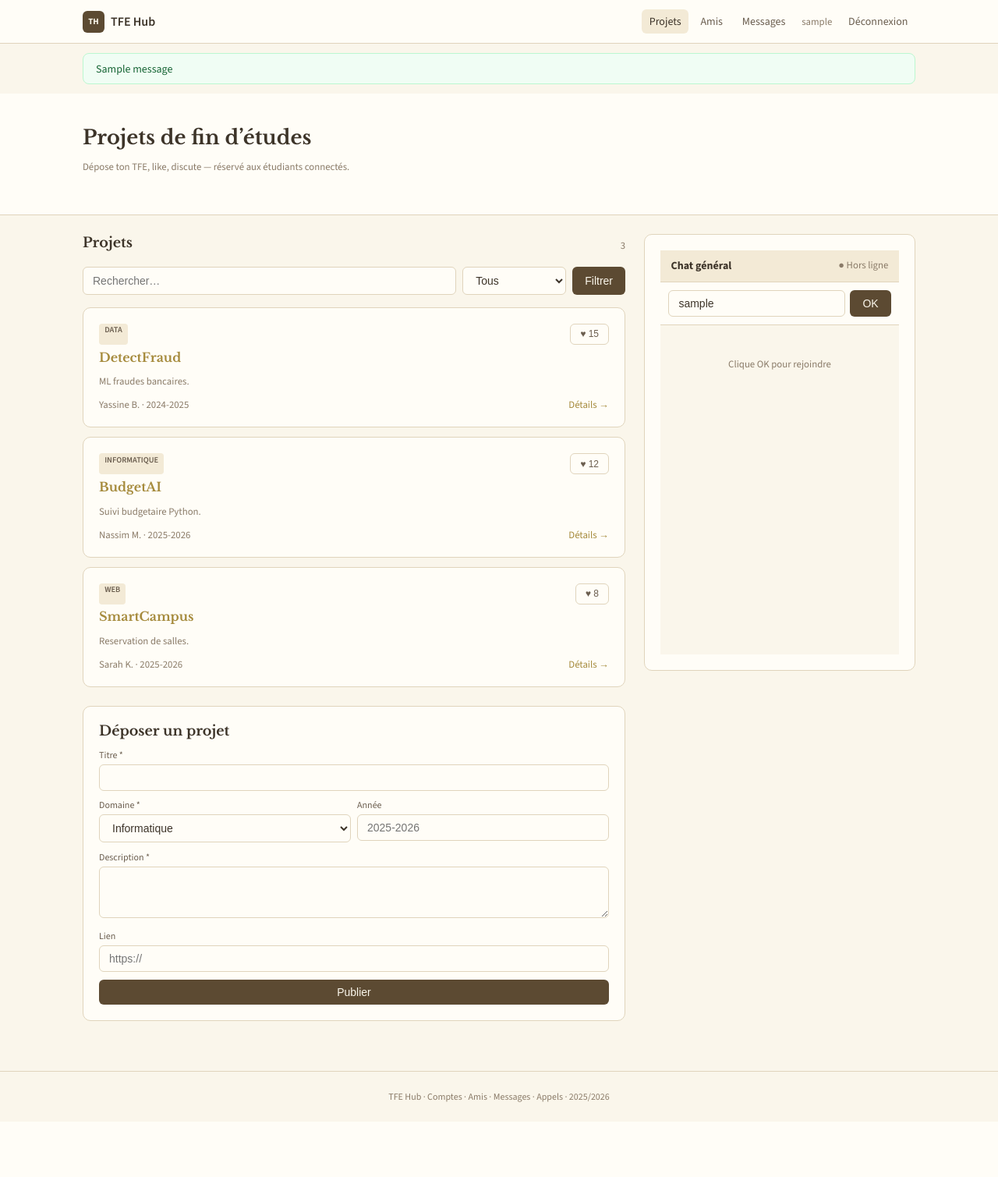
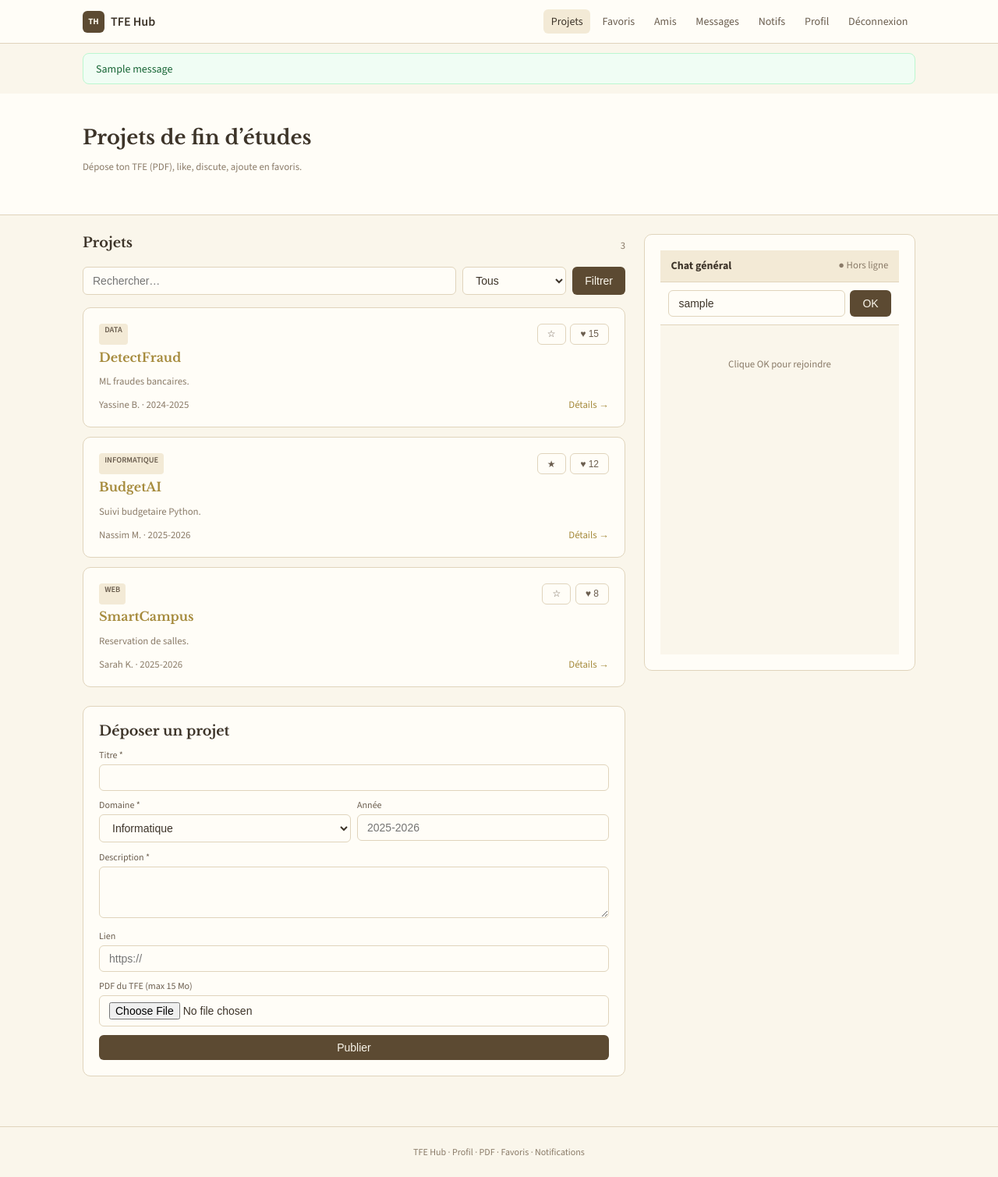
Before and after one commit to NassimMaouche/tfe-hub-live, a Flask app: page / in a window 1280 px wide. Shown: the whole page at 78% size. Before the commit the page ends 1413 px from the top, so only its background shows below. Run offline with Flask 3, Linux system fonts and the light colour scheme; the visitor is signed in with stand-in values (Sample User, id 1); data comes from the database, SQL or seed files in the repository; tables that the repository leaves empty hold one stand-in row (values such as "Sample post"); one stand-in notice (Sample message) is shown; some libraries are stand-ins or nearby versions.

Commit message:
Index with PDF upload and favorite stars

```diff
--- a/templates/index.html
+++ b/templates/index.html
@@ -14,33 +14,21 @@
       <a href="/" class="logo"><span class="logo-badge">TH</span> TFE Hub</a>
       <nav class="nav-links">
         <a href="/" class="active">Projets</a>
+        <a href="/favoris">Favoris</a>
         <a href="/amis">Amis</a>
         <a href="/messages">Messages</a>
-        <span class="muted" style="padding:0 0.35rem;">{{ current_user.username }}</span>
+        <a href="/notifications">Notifs{% if notif_count %} ({{ notif_count }}){% endif %}</a>
+        <a href="/profil">Profil</a>
         <a href="/logout">Déconnexion</a>
       </nav>
     </div>
   </header>
-  <div class="wrap">
-    {% with messages = get_flashed_messages(with_categories=true) %}
-      {% for cat, msg in messages %}
-      <div class="flash flash-{{ cat if cat in ['error','success','warning'] else 'success' }}">{{ msg }}</div>
-      {% endfor %}
-    {% endwith %}
-  </div>
-  <section class="hero">
-    <div class="wrap">
-      <h1 style="font-size:1.6rem;">Projets de fin d’études</h1>
-      <p class="muted">Dépose ton TFE, like, discute — réservé aux étudiants connectés.</p>
-    </div>
-  </section>
+  <div class="wrap">{% with messages = get_flashed_messages(with_categories=true) %}{% for cat, msg in messages %}<div class="flash flash-{{ cat if cat in ['error','success','warning'] else 'success' }}">{{ msg }}</div>{% endfor %}{% endwith %}</div>
+  <section class="hero"><div class="wrap"><h1 style="font-size:1.6rem;">Projets de fin d’études</h1><p class="muted">Dépose ton TFE (PDF), like, discute, ajoute en favoris.</p></div></section>
   <div class="wrap" style="padding-top:1.5rem;padding-bottom:2rem;">
     <div class="grid grid-main">
       <div>
-        <div style="display:flex;justify-content:space-between;align-items:center;margin-bottom:0.75rem;">
-          <h2 style="font-size:1.1rem;">Projets</h2>
-          <span class="muted">{{ projects|length }}</span>
-        </div>
+        <div style="display:flex;justify-content:space-between;align-items:center;margin-bottom:0.75rem;"><h2 style="font-size:1.1rem;">Projets</h2><span class="muted">{{ projects|length }}</span></div>
         <form method="GET" style="display:flex;flex-wrap:wrap;gap:0.5rem;margin-bottom:1rem;">
           <input class="input" style="flex:1;min-width:140px;" type="search" name="q" value="{{ q }}" placeholder="Rechercher…" />
           <select class="input" name="domaine" style="width:auto;" onchange="this.form.submit()">
@@ -58,37 +46,35 @@
           <article class="card project" data-id="{{ p.id }}">
             <div style="display:flex;justify-content:space-between;gap:0.5rem;margin-bottom:0.35rem;">
               <span class="badge">{{ p.domaine }}</span>
-              <button class="btn-outline like-btn" onclick="likeProject({{ p.id }}, this)">♥ <span class="like-count">{{ p.likes or 0 }}</span></button>
+              <span style="display:flex;gap:0.35rem;">
+                <button class="btn-outline" type="button" onclick="toggleFav({{ p.id }}, this)">{% if p.id in fav_ids %}★{% else %}☆{% endif %}</button>
+                <button class="btn-outline like-btn" type="button" onclick="likeProject({{ p.id }}, this)">♥ <span class="like-count">{{ p.likes or 0 }}</span></button>
+              </span>
             </div>
             <h3><a href="/projet/{{ p.id }}">{{ p.titre }}</a></h3>
             <p class="muted line-clamp">{{ p.description }}</p>
             <div style="display:flex;justify-content:space-between;margin-top:0.5rem;" class="muted">
-              <span>{{ p.auteur }}{% if p.annee %} · {{ p.annee }}{% endif %}</span>
+              <span>{{ p.auteur }}{% if p.annee %} · {{ p.annee }}{% endif %}{% if p.pdf_file %} · PDF{% endif %}</span>
               <a href="/projet/{{ p.id }}">Détails →</a>
             </div>
           </article>
-          {% else %}
-          <p class="muted" style="text-align:center;padding:2rem;">Aucun projet.</p>
-          {% endfor %}
+          {% else %}<p class="muted" style="text-align:center;padding:2rem;">Aucun projet.</p>{% endfor %}
         </div>
         <section class="card" style="margin-top:1.5rem;">
           <h2 style="font-size:1.1rem;margin-bottom:0.75rem;">Déposer un projet</h2>
-          <form id="project-form" style="display:flex;flex-direction:column;gap:0.65rem;">
+          <form id="project-form" enctype="multipart/form-data" style="display:flex;flex-direction:column;gap:0.65rem;">
             <div><label class="label">Titre *</label><input class="input" name="titre" required /></div>
             <div style="display:grid;grid-template-columns:1fr 1fr;gap:0.5rem;">
               <div><label class="label">Domaine *</label>
                 <select class="input" name="domaine" required>
-                  <option value="informatique">Informatique</option>
-                  <option value="data">Data / IA</option>
-                  <option value="web">Web</option>
-                  <option value="cyber">Cybersécurité</option>
-                  <option value="autre">Autre</option>
+                  <option value="informatique">Informatique</option><option value="data">Data / IA</option><option value="web">Web</option><option value="cyber">Cybersécurité</option><option value="autre">Autre</option>
                 </select>
               </div>
               <div><label class="label">Année</label><input class="input" name="annee" placeholder="2025-2026" /></div>
             </div>
             <div><label class="label">Description *</label><textarea class="input" name="description" rows="3" required></textarea></div>
             <div><label class="label">Lien</label><input class="input" type="url" name="lien" placeholder="https://" /></div>
+            <div><label class="label">PDF du TFE (max 15 Mo)</label><input class="input" type="file" name="pdf" accept=".pdf,application/pdf" /></div>
             <button class="btn" type="submit">Publier</button>
           </form>
         </section>
@@ -96,28 +82,19 @@
       <aside>
         <div class="card chat-box">
           <div style="padding:0.65rem 0.85rem;border-bottom:1px solid var(--border);background:var(--paper2);display:flex;justify-content:space-between;">
-            <strong style="font-size:0.875rem;">Chat général</strong>
-            <span class="muted" id="online-status">● Hors ligne</span>
+            <strong style="font-size:0.875rem;">Chat général</strong><span class="muted" id="online-status">● Hors ligne</span>
           </div>
           <div id="username-box" style="padding:0.65rem;border-bottom:1px solid var(--border);display:flex;gap:0.4rem;">
-            <input class="input" id="username-input" value="{{ current_user.username }}" maxlength="30" />
-            <button class="btn" id="join-btn" type="button">OK</button>
+            <input class="input" id="username-input" value="{{ current_user.username }}" maxlength="30" /><button class="btn" id="join-btn" type="button">OK</button>
           </div>
-          <div class="chat-msgs" id="chat-messages">
-            <p class="muted" style="text-align:center;padding:1rem;">Clique OK pour rejoindre</p>
-          </div>
+          <div class="chat-msgs" id="chat-messages"><p class="muted" style="text-align:center;padding:1rem;">Clique OK pour rejoindre</p></div>
           <div id="typing-indicator" class="muted" style="padding:0 0.75rem;font-size:0.7rem;display:none;"></div>
-          <form id="chat-form" style="display:none;padding:0.5rem;border-top:1px solid var(--border);gap:0.4rem;">
-            <div style="display:flex;gap:0.4rem;width:100%;">
-              <input class="input" id="message-input" placeholder="Message…" maxlength="500" autocomplete="off" />
-              <button class="btn" type="submit">→</button>
-            </div>
-          </form>
+          <form id="chat-form" style="display:none;padding:0.5rem;border-top:1px solid var(--border);"><div style="display:flex;gap:0.4rem;width:100%;"><input class="input" id="message-input" placeholder="Message…" maxlength="500" autocomplete="off" /><button class="btn" type="submit">→</button></div></form>
         </div>
       </aside>
     </div>
   </div>
-  <footer>TFE Hub · Comptes · Amis · Messages · Appels · 2025/2026</footer>
+  <footer>TFE Hub · Profil · PDF · Favoris · Notifications</footer>
   <script src="/static/js/app.js"></script>
 </body>
 </html>
```
